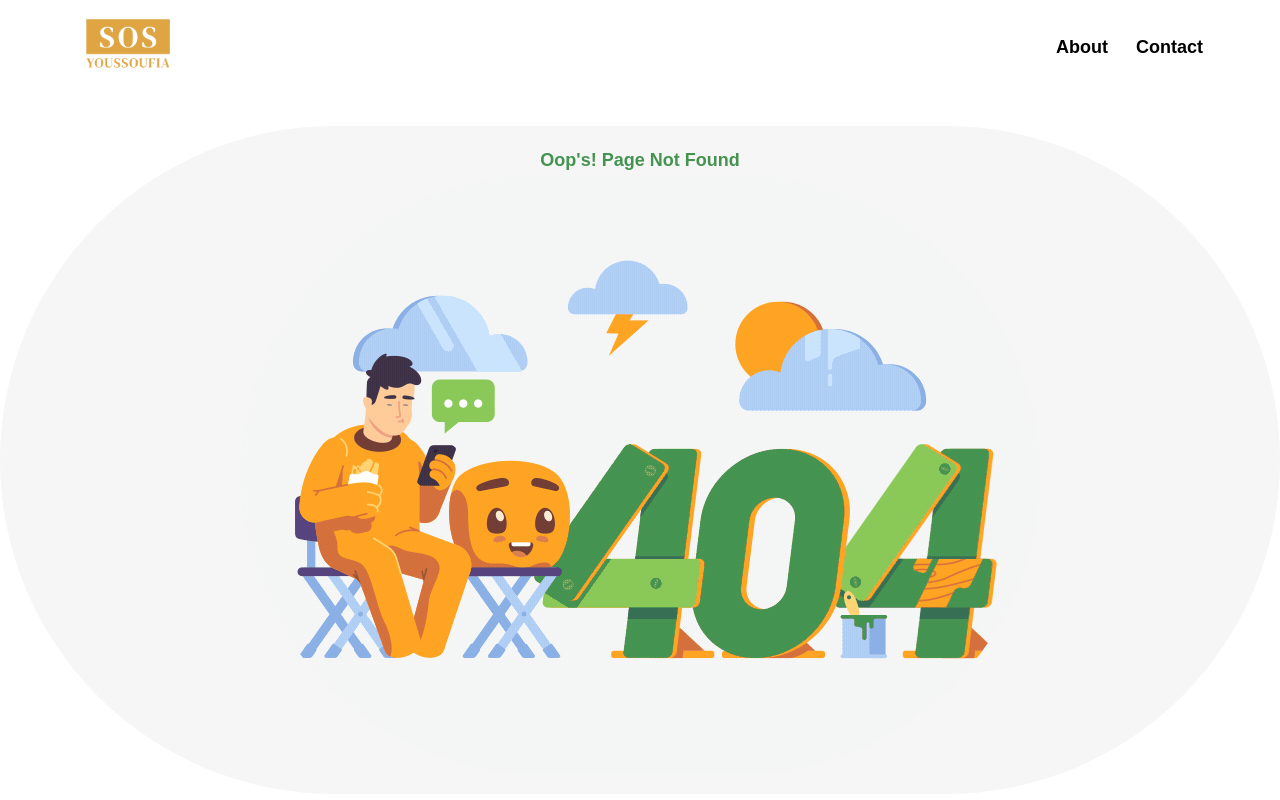
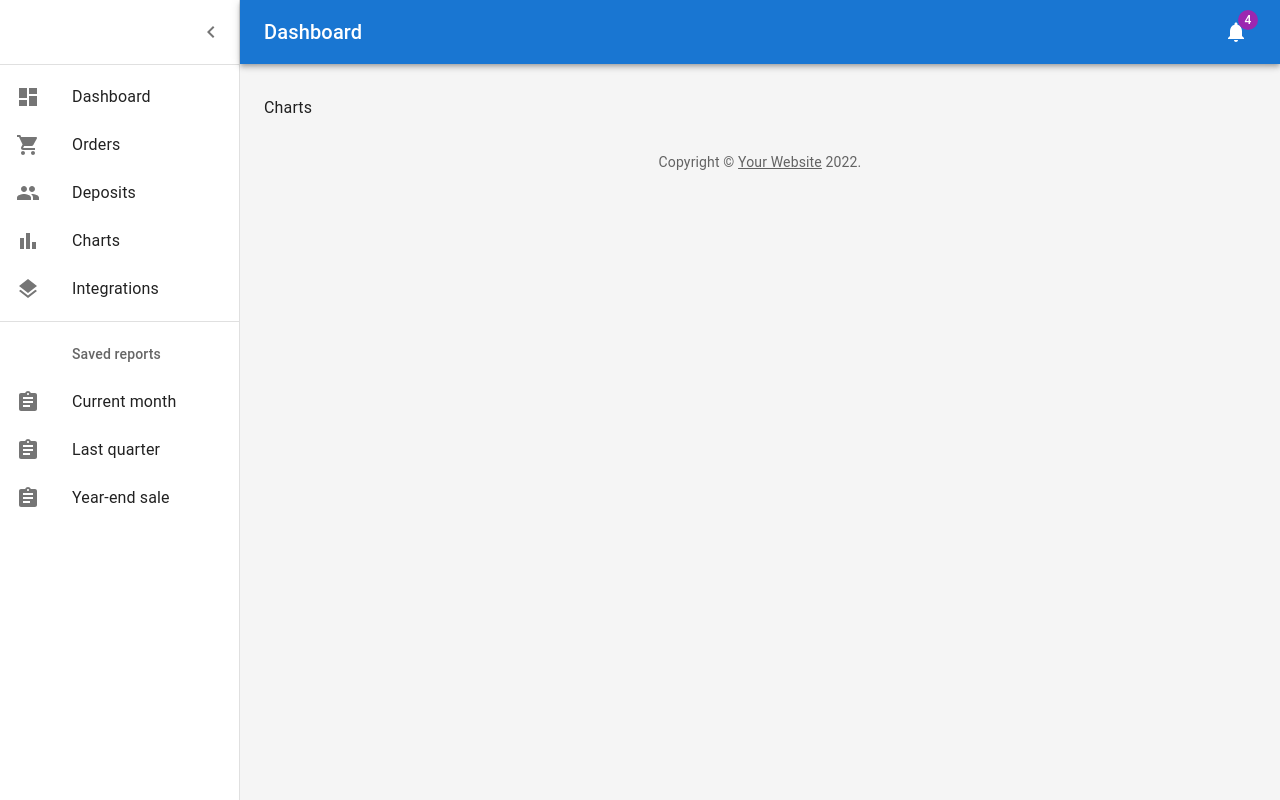
Before and after one commit to mednajjar/sosyoussoufiawebapp, a React (Create React App) app: page /dashboard/charts in a window 1280 px wide. Before the commit this address had no page. Built offline with nearby package versions, Linux system fonts and the light colour scheme.

Commit message:
add dashboard routes

```diff
--- a/src/App.js
+++ b/src/App.js
@@ -5,13 +5,12 @@ import {
   Routes,
   Route,
 } from "react-router-dom";
-// import Footer from './components/layouts/Footer';
-
 
 
 function App() {
+
   return (
-
+    <React.Fragment>
       <BrowserRouter>
         <TopBar />
         <Routes>
@@ -20,11 +19,13 @@ function App() {
           <Route path="about" element={<About />} />
           <Route path="contact" element={<Contact />} />
           <Route path="login" element={<Login />} />
-        <Route path="dashboard" element={<Dashboard />} />
-        <Route path="*" exact={true} element={<NotFound />} />
+          <Route path="/dashboard/" exact element={<Dashboard />} />
+          <Route path="/dashboard/:page" element={<Dashboard />} />
+          <Route path="*" element={<NotFound />} />
         </Routes>
         {/* <Footer /> */}
       </BrowserRouter>
+    </React.Fragment>
   );
 }
 
--- a/src/components/layouts/TopBar.js
+++ b/src/components/layouts/TopBar.js
@@ -32,7 +32,7 @@ const TopBar = (props) => {
 
 
     return (
-        (url !== "/login" && url !== "/dashboard") && (
+        (["/", "/contact", "/about", "/privacy_policy"].includes(location.pathname) && (
             <div style={backColor()}>
                 <header className="flex justify-between h-auto w-full" style={{ width: "90%", margin: "0 auto" }}>
                     <NavLink to="/">
@@ -48,6 +48,7 @@ const TopBar = (props) => {
 
             </div>
         )
+        )
 
 
     )
--- a/src/components/pages/dashboard/Dashboard.js
+++ b/src/components/pages/dashboard/Dashboard.js
@@ -11,16 +11,23 @@ import Divider from '@mui/material/Divider';
 import IconButton from '@mui/material/IconButton';
 import Badge from '@mui/material/Badge';
 import Container from '@mui/material/Container';
-import Grid from '@mui/material/Grid';
-import Paper from '@mui/material/Paper';
+// import Grid from '@mui/material/Grid';
+// import Paper from '@mui/material/Paper';
 import Link from '@mui/material/Link';
 import MenuIcon from '@mui/icons-material/Menu';
 import ChevronLeftIcon from '@mui/icons-material/ChevronLeft';
 import NotificationsIcon from '@mui/icons-material/Notifications';
 import { mainListItems, secondaryListItems } from './components/listItems';
-import Chart from './components/Charts';
-import Deposits from './components/Deposits';
-import Orders from './components/Orders';
+
+// import Chart from './components/Charts';
+// import Deposits from './components/Deposits';
+// import Orders from './components/Orders';
+// import Home from './components/Home';
+// import Routes from './Routes'
+import { useLocation } from 'react-router-dom'
+// import NotFound from '../NotFound';
+import { listPages } from './components/listpages'
+
 
 function Copyright(props) {
     return (
@@ -88,8 +95,10 @@ function DashboardContent() {
     const toggleDrawer = () => {
         setOpen(!open);
     };
+    const location = useLocation()
+    console.log("list page", listPages)
+    return (
 
-    return (
         <ThemeProvider theme={mdTheme}>
             <Box sx={{ display: 'flex' }}>
                 <CssBaseline />
@@ -161,45 +170,26 @@ function DashboardContent() {
                 >
                     <Toolbar />
                     <Container maxWidth="lg" sx={{ mt: 4, mb: 4 }}>
-                        <Grid container spacing={3}>
-                            {/* Chart */}
-                            <Grid item xs={12} md={8} lg={9}>
-                                <Paper
-                                    sx={{
-                                        p: 2,
-                                        display: 'flex',
-                                        flexDirection: 'column',
-                                        height: 240,
-                                    }}
-                                >
-                                    <Chart />
-                                </Paper>
-                            </Grid>
-                            {/* Recent Deposits */}
-                            <Grid item xs={12} md={4} lg={3}>
-                                <Paper
-                                    sx={{
-                                        p: 2,
-                                        display: 'flex',
-                                        flexDirection: 'column',
-                                        height: 240,
-                                    }}
-                                >
-                                    <Deposits />
-                                </Paper>
-                            </Grid>
-                            {/* Recent Orders */}
-                            <Grid item xs={12}>
-                                <Paper sx={{ p: 2, display: 'flex', flexDirection: 'column' }}>
-                                    <Orders />
-                                </Paper>
-                            </Grid>
-                        </Grid>
+                        {/* render the spesific page */}
+                        {/* {
+                            location.pathname === "/dashboard/orders" ?
+                                <Orders /> :
+                                location.pathname === "/dashboard/deposits" ?
+                                    <Deposits /> : location.pathname === "/dashboard/charts" ?
+                                        <Chart /> : <p>dashboard</p>
+                        } */}
+                        {
+                            listPages.map((res) => location.pathname === res.route && res.component)
+
+                        }
+
+                        {/* ************************* */}
                         <Copyright sx={{ pt: 4 }} />
                     </Container>
                 </Box>
             </Box>
         </ThemeProvider>
+
     );
 }
 
--- /dev/null
+++ b/src/components/pages/dashboard/components/Home.js
@@ -0,0 +1,46 @@
+import { Grid, Paper } from '@mui/material'
+import React from 'react'
+import Charts from './Charts'
+import Deposits from './Deposits'
+import Orders from './Orders'
+
+const Home = () => {
+    return (
+        <Grid container spacing={3}>
+            {/* Chart */}
+            <Grid item xs={12} md={8} lg={9}>
+                <Paper
+                    sx={{
+                        p: 2,
+                        display: 'flex',
+                        flexDirection: 'column',
+                        height: 240,
+                    }}
+                >
+                    <Charts />
+                </Paper>
+            </Grid>
+            {/* Recent Deposits */}
+            <Grid item xs={12} md={4} lg={3}>
+                <Paper
+                    sx={{
+                        p: 2,
+                        display: 'flex',
+                        flexDirection: 'column',
+                        height: 240,
+                    }}
+                >
+                    <Deposits />
+                </Paper>
+            </Grid>
+            {/* Recent Orders */}
+            <Grid item xs={12}>
+                <Paper sx={{ p: 2, display: 'flex', flexDirection: 'column' }}>
+                    <Orders />
+                </Paper>
+            </Grid>
+        </Grid>
+    )
+}
+
+export default Home
--- a/src/components/pages/dashboard/components/listItems.js
+++ b/src/components/pages/dashboard/components/listItems.js
@@ -9,33 +9,42 @@ import PeopleIcon from '@mui/icons-material/People';
 import BarChartIcon from '@mui/icons-material/BarChart';
 import LayersIcon from '@mui/icons-material/Layers';
 import AssignmentIcon from '@mui/icons-material/Assignment';
+import { Link } from 'react-router-dom';
 
 export const mainListItems = (
     <React.Fragment>
+        <Link to='/dashboard/' >
             <ListItemButton>
                 <ListItemIcon>
                     <DashboardIcon />
                 </ListItemIcon>
                 <ListItemText primary="Dashboard" />
             </ListItemButton>
+        </Link>
+        <Link to='/dashboard/orders'>
             <ListItemButton>
                 <ListItemIcon>
                     <ShoppingCartIcon />
                 </ListItemIcon>
                 <ListItemText primary="Orders" />
             </ListItemButton>
+        </Link>
+        <Link to="/dashboard/deposits" >
             <ListItemButton>
                 <ListItemIcon>
                     <PeopleIcon />
                 </ListItemIcon>
-            <ListItemText primary="Customers" />
+                <ListItemText primary="Deposits" />
             </ListItemButton>
+        </Link>
+        <Link to="/dashboard/charts">
             <ListItemButton>
                 <ListItemIcon>
                     <BarChartIcon />
                 </ListItemIcon>
-            <ListItemText primary="Reports" />
+                <ListItemText primary="Charts" />
             </ListItemButton>
+        </Link>
         <ListItemButton>
             <ListItemIcon>
                 <LayersIcon />
--- /dev/null
+++ b/src/components/pages/dashboard/components/listpages.js
@@ -0,0 +1,23 @@
+import Home from "./Home";
+import Charts from "./Charts";
+import Deposits from "./Deposits";
+import Orders from "./Orders";
+
+export const listPages = [
+    {
+        route: "/dashboard/",
+        component: <Home />,
+    },
+    {
+        route: "/dashboard/charts",
+        component: <Charts />,
+    },
+    {
+        route: "/dashboard/deposits",
+        component: <Deposits />,
+    },
+    {
+        route: "/dashboard/orders",
+        component: <Orders />,
+    }
+]
```
Lines whose indentation alone changed are shown as unchanged.
